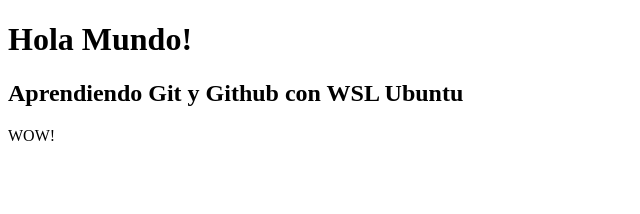
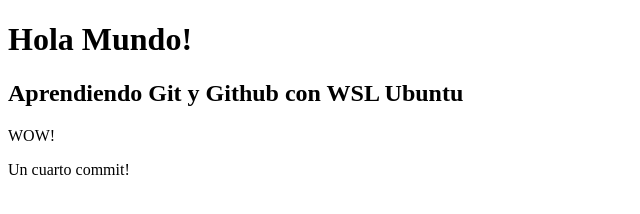
Before and after one commit to Jimmy-Santinez/proyectoPersonal, a plain HTML site: page index.html in a window 1280 px wide. Shown: the whole page, without its empty margins (0-640 px from the left). Drawn offline with Linux system fonts and the light colour scheme.

Commit message:
Cuarto commit!

```diff
--- a/index.html
+++ b/index.html
@@ -10,5 +10,6 @@
     <h1>Hola Mundo!</h1>
     <h2>Aprendiendo Git y Github con WSL Ubuntu</h2>
     <p>WOW!</p>
+    <p>Un cuarto commit!</p>
 </body>
 </html>
```
